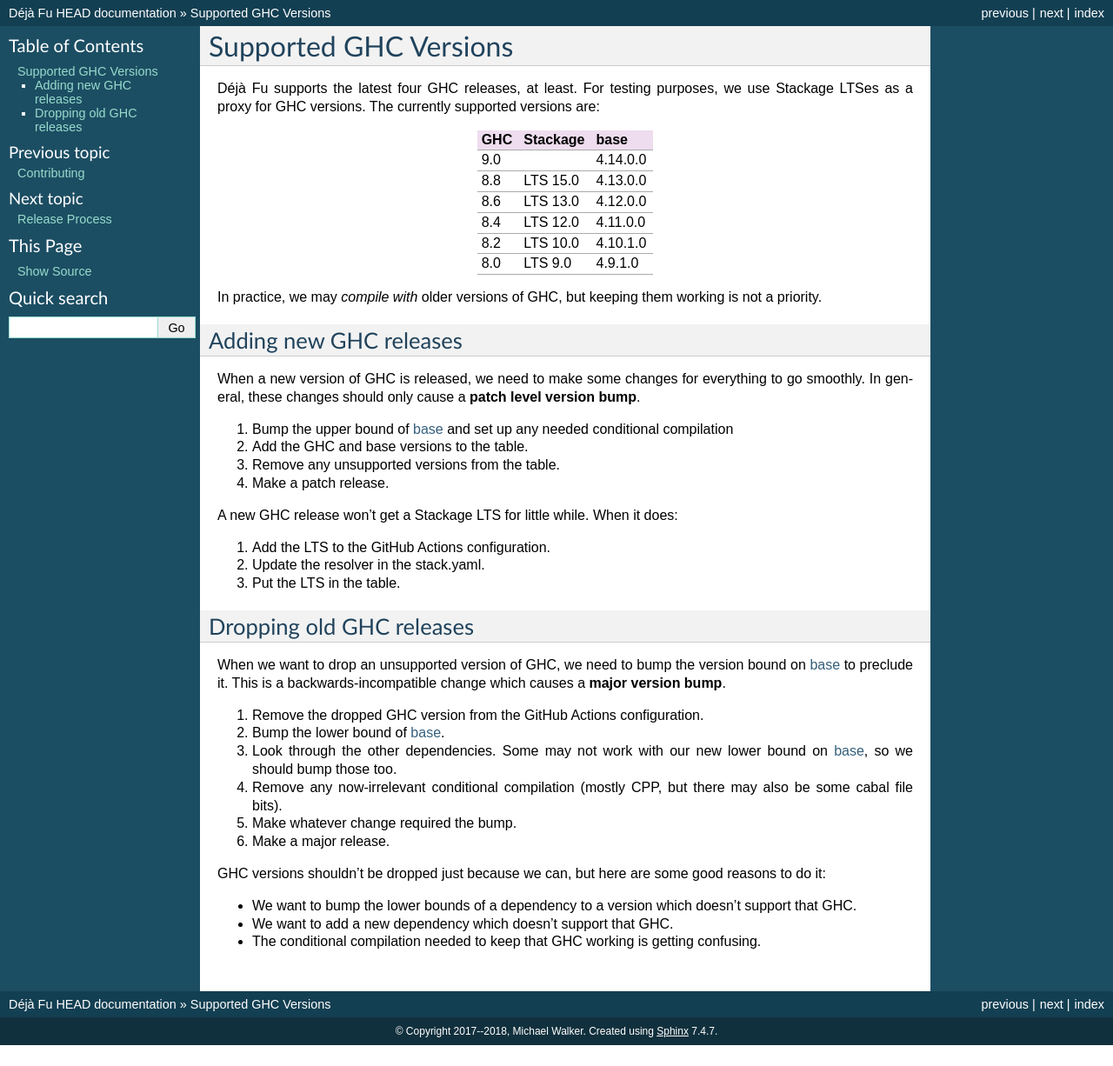
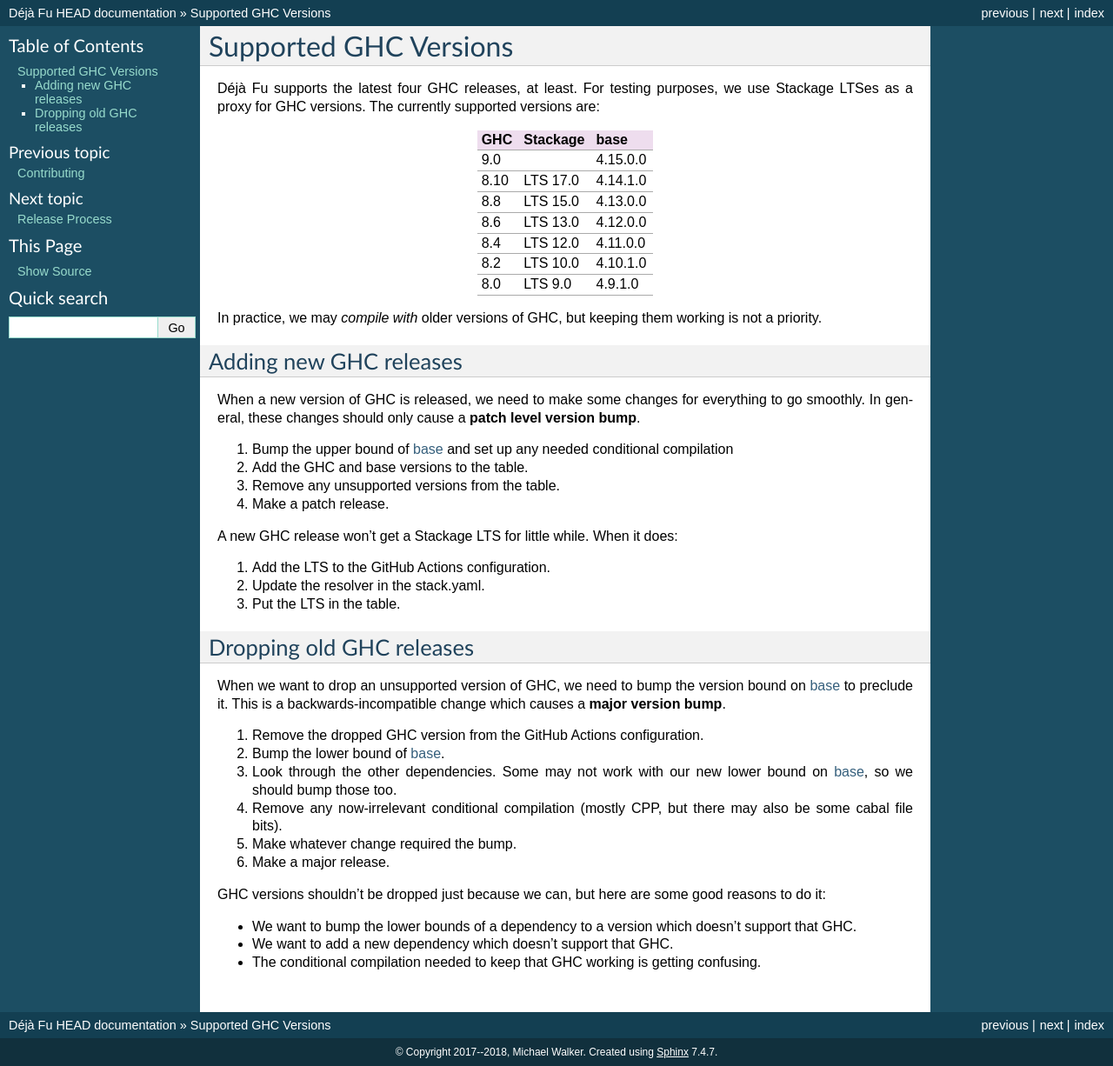
Before and after one commit to barrucadu/dejafu, a Sphinx documentation site: the page built from doc/ghc.rst, in a window 1280 px wide. Shown: the whole page at 87% size. Built offline with Sphinx 7.4.7, drawn with Linux system fonts in a browser that asks for light colours; before the commit the page ends 1202 px from its top, so only the background shows below that.

Commit message:
Update ghc.rst - fix versions of base

```diff
--- a/doc/ghc.rst
+++ b/doc/ghc.rst
@@ -8,7 +8,8 @@
 .. csv-table::
    :header: "GHC", "Stackage", "base"
 
-   "9.0",  "",         "4.14.0.0"
+   "9.0",  "",         "4.15.0.0"
+   "8.10", "LTS 17.0", "4.14.1.0"
    "8.8",  "LTS 15.0", "4.13.0.0"
    "8.6",  "LTS 13.0", "4.12.0.0"
    "8.4",  "LTS 12.0", "4.11.0.0"
```
